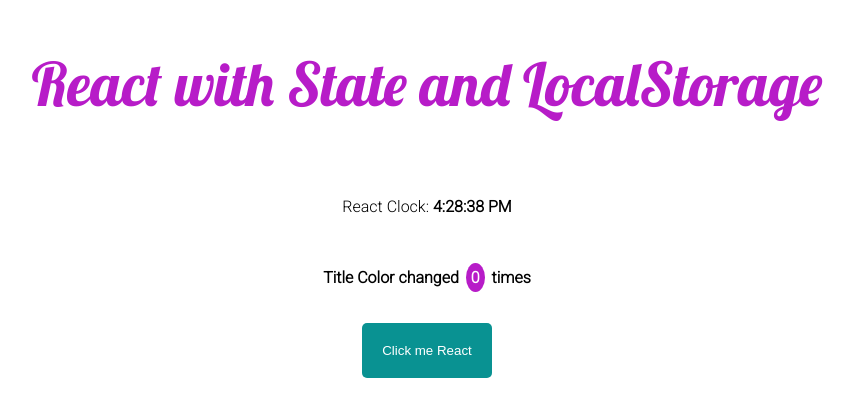
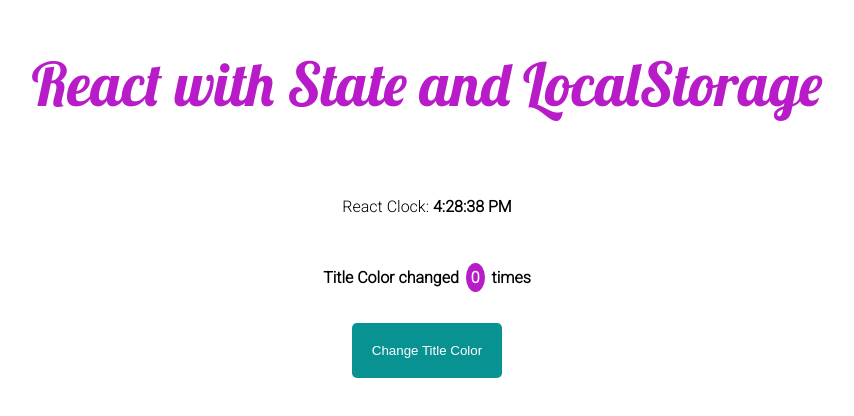
Before and after one commit to juliatag/web-dev-2, a React (Create React App) app in the folder sep-concern/myreactapp/: page / in a window 1280 px wide. Shown: the part 208-624 px from the top of the page, without its empty margins (213-1067 px from the left). Built offline with nearby package versions, Linux system fonts and the light colour scheme.

Commit message:
helper Fn and ternary

```diff
--- a/sep-concern/myreactapp/src/App.js
+++ b/sep-concern/myreactapp/src/App.js
@@ -19,7 +19,7 @@
       <DisplayMessage color={color} />
       <Clock />
       <DisplayCounter counter={counter} />
-      <UserActions setColor={setColor} setCount={setCounter} counter={counter} color={color} />
+      <UserActions setColor={setColor} setCounter={setCounter} counter={counter} color={color} />
     </div>
   );
 }
@@ -63,27 +63,26 @@
 
 //the button
 function UserActions(props) {
+  //logic helper for button
+  function toggle(color) {
+    const green = "rgb(183, 28, 200)";
+    const pink = "rgb(9, 146, 146";
+    const blue = "rgb(9, 0, 146";
+    return color === blue ? pink : color === pink ? green : blue;
+  }
+
+  const handleOnClick = () => {
+    props.setColor(toggle(props.color));
+    props.setCounter(props.counter + 1);
+  };
+
   return (
     <div className="text-center">
-      <button
-        className="btn"
-        onClick={() => {
-          props.setColor(toggle(props.color));
-          props.setCount(props.count + 1);
-        }}
-      >
-        Click me React
+      <button className="btn" onClick={handleOnClick}>
+        Change Title Color
       </button>
     </div>
   );
 }
 
-//logic helper for button
-function toggle(color) {
-  if (color === "rgb(183, 28, 200)") {
-    return "rgb(9, 146, 146";
-  } else {
-    return "rgb(183, 28, 200)";
-  }
-}
 export default App;
```
